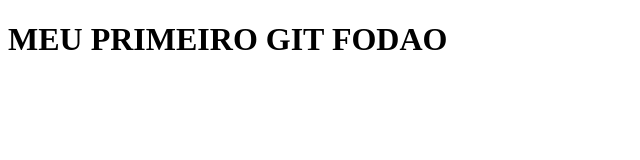
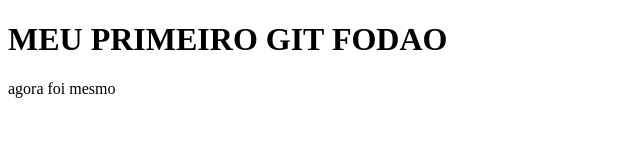
Before and after one commit to CarlitoLadino/curso, a plain HTML site: page index.html in a window 1280 px wide. Shown: the whole page, without its empty margins (0-640 px from the left). Drawn offline with Linux system fonts and the light colour scheme.

Commit message:
colocando um paragrafo

```diff
--- a/index.html
+++ b/index.html
@@ -7,5 +7,6 @@
 </head>
 <body>
     <h1>MEU PRIMEIRO GIT FODAO</h1>
+    <p>agora foi mesmo</p>
 </body>
 </html>
```
